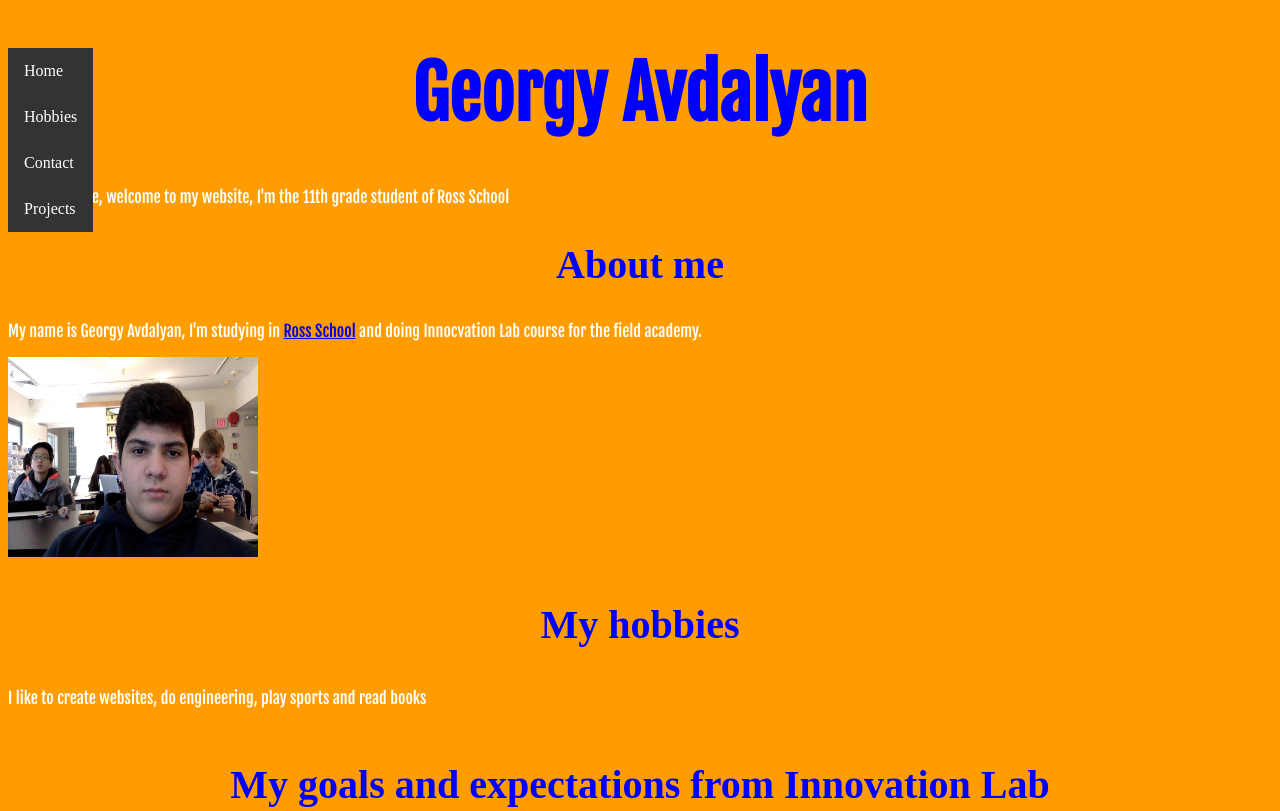
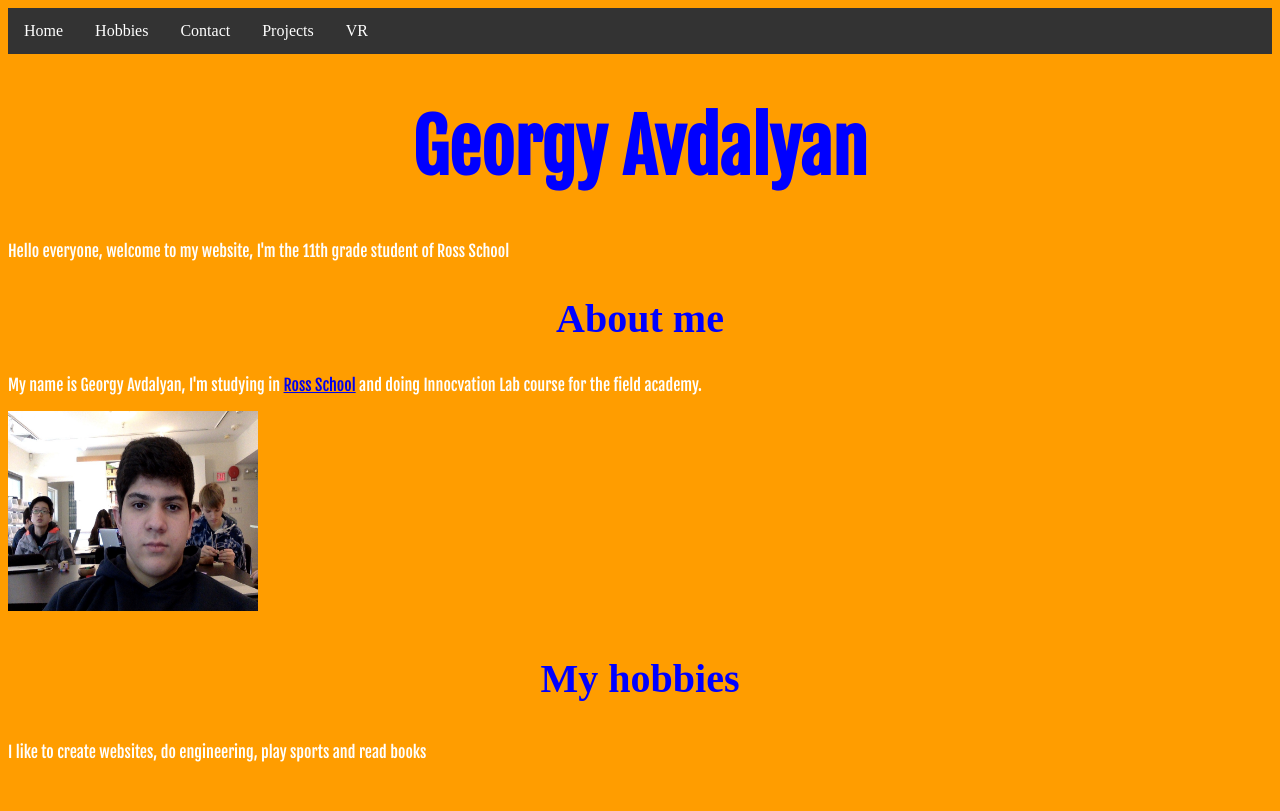
Before and after one commit to Gavdalyan/gavdalyan.github.io, a website: page index.html in a window 1280 px wide. Shown: the top 811 px of the page. Drawn offline with Linux system fonts and the light colour scheme.

Commit message:
added VR

```diff
--- a/index.html
+++ b/index.html
@@ -13,6 +13,7 @@
 		<li><a href="#hobbies">Hobbies</a></li>
 		<li><a href="contacts.html">Contact</a></li>
 		<li><a href="#projects">Projects</a></li>
+		<li><a href="vr.html">VR</a></li>
 	</ul>
 </div>
 <div id="main">
--- a/main.css
+++ b/main.css
@@ -1,3 +1,21 @@
+ul {
+	list-style-type: none;
+	margin: 0;
+	padding: 0;
+	overflow: hidden;
+	background-color: #333;
+}
+li {
+	float: left;
+}
+
+li a {
+	display: block;
+	color: white;
+	text-align: center;
+	padding: 14px 16px;
+	text-decoration: none;
+}
 h1 {
 	font-size: 72px;
 	font-family: 'Fjalla One', cursive;
@@ -34,23 +52,3 @@ body {
 }
 #main {
 }
-
-ul {
-	list-style-type: none;
-	margin: 0;
-	padding: 0;
-	overflow: hidden;
-	background-color: #333;
-	position: fixed;
-}
-li a {
-	float: left;
-}
-
-li a {
-	display: block;
-	color: white;
-	text-align: center;
-	padding: 14px 16px;
-	text-decoration: none;
-}
```
Also changed, not shown: package.json (added, +23 -0 lines), vr.html (added, +19 -0 lines).
